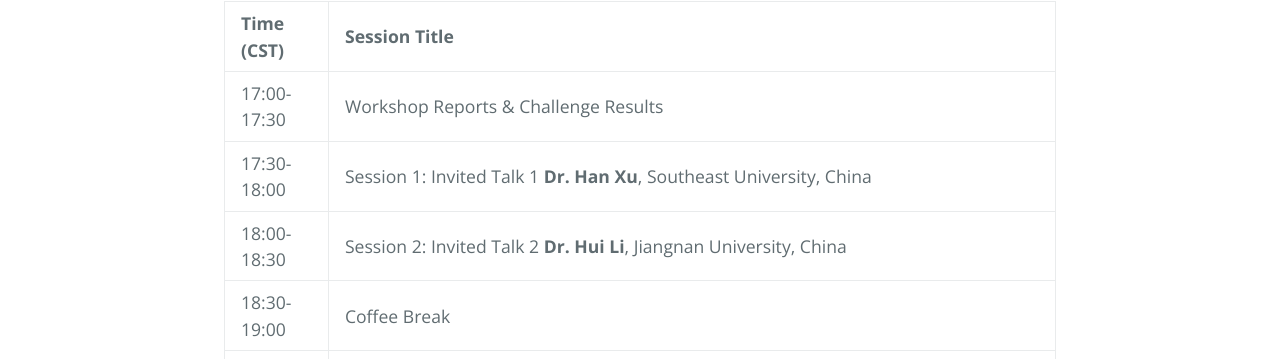
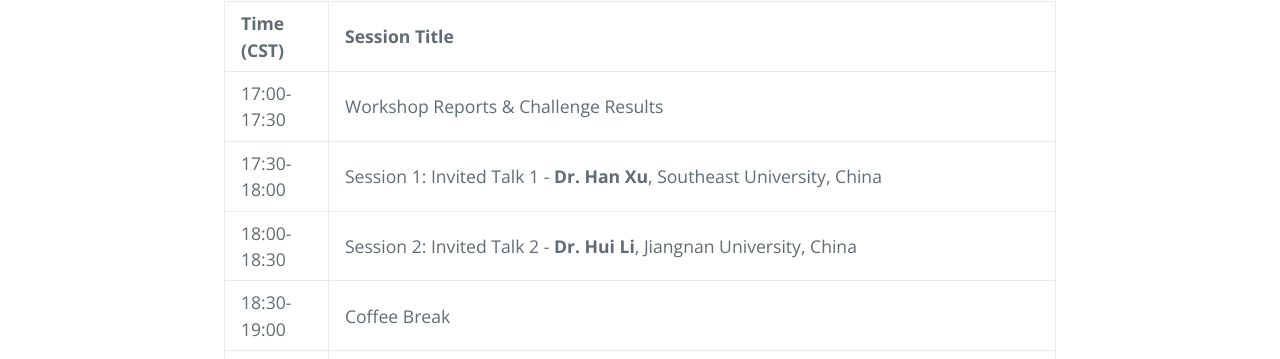
Before and after one commit to PRCI-Lab/mmvpr-workshop-icpr2024, a Jekyll site: the page built from docs/workshop.md, in a window 1280 px wide. Shown: the part 503-862 px from the top of the page. Built offline with Jekyll 4.4.1, drawn with Linux system fonts in a browser that asks for light colours; our own code applies the rules of GitHub Pages for plain Markdown files.

```diff
--- a/docs/workshop.md
+++ b/docs/workshop.md
@@ -14,11 +14,11 @@
   </tr>
   <tr>
     <td>17:30-18:00</td>
-    <td>Session 1: Invited Talk 1 <strong>Dr. Han Xu</strong>, Southeast University, China</td>
+    <td>Session 1: Invited Talk 1 - <strong>Dr. Han Xu</strong>, Southeast University, China</td>
   </tr>
   <tr>
     <td>18:00-18:30</td>
-    <td>Session 2: Invited Talk 2 <strong>Dr. Hui Li</strong>, Jiangnan University, China</td>
+    <td>Session 2: Invited Talk 2 - <strong>Dr. Hui Li</strong>, Jiangnan University, China</td>
   </tr>
   <tr>
     <td>18:30-19:00</td>
```
